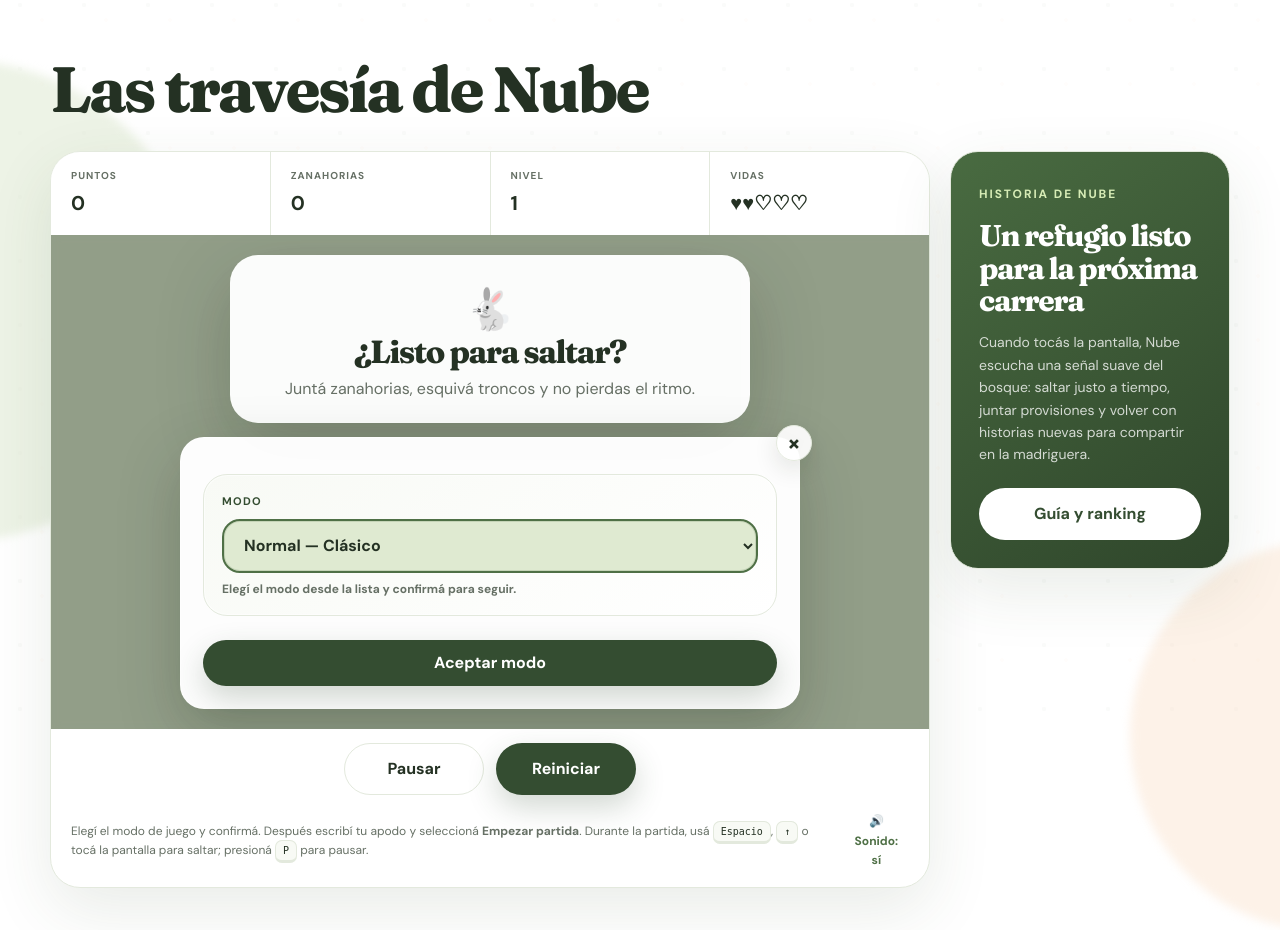
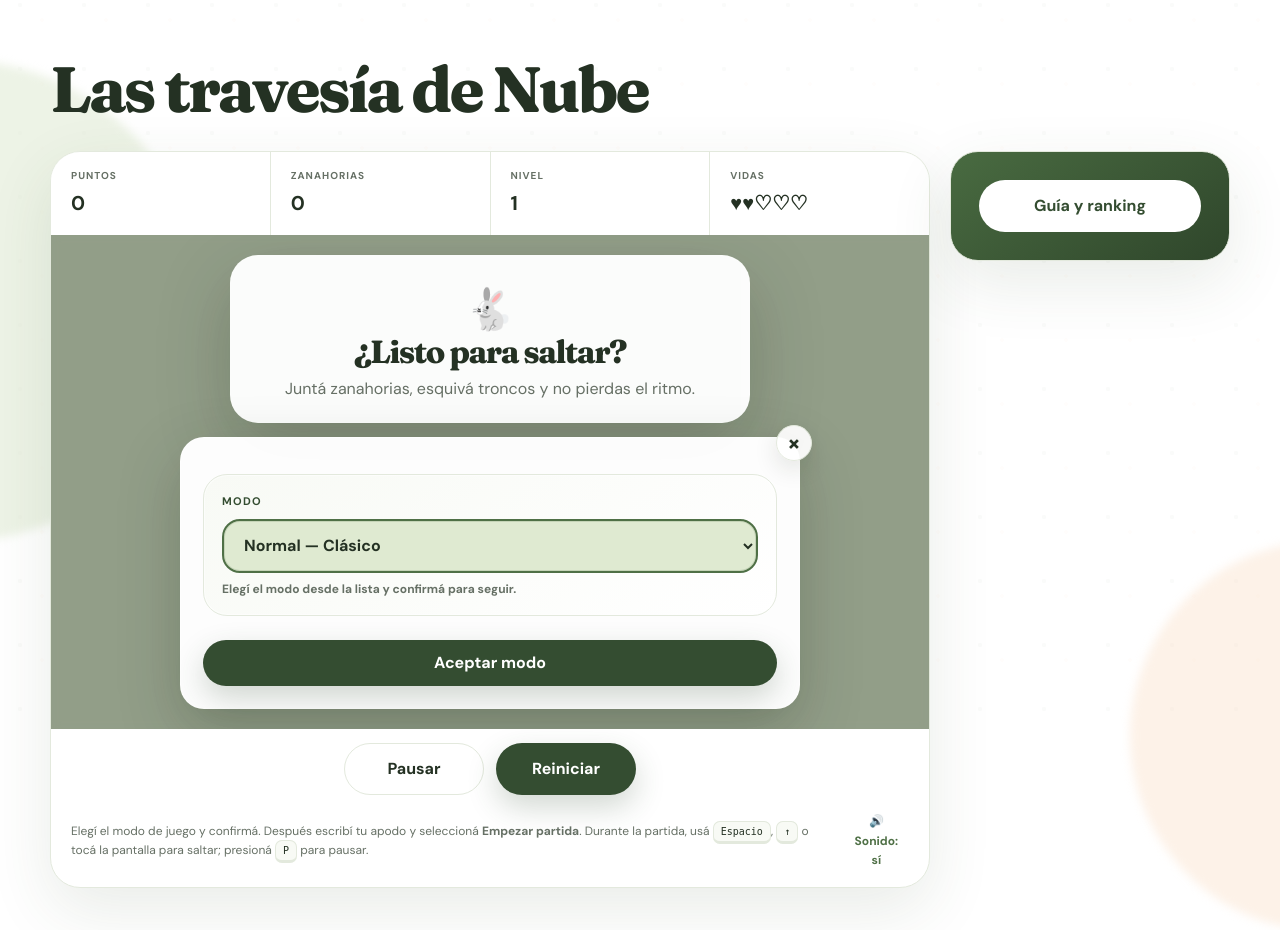
Before and after one commit to lu-developer476/Bunny-Quest, a Django app: page /jugar/ in a window 1280 px wide. Shown: the part 79-1009 px from the top of the page. Run offline with Django 5.2, Linux system fonts and the light colour scheme; data that the repository does not hold is empty.

Commit message:
Remove story text from game sidebar

```diff
--- a/templates/core/game.html
+++ b/templates/core/game.html
@@ -77,9 +77,6 @@
 
     <aside class="game-side">
       <div class="forest-story-panel">
-        <span class="eyebrow">Historia de Nube</span>
-        <h2>Un refugio listo para la próxima carrera</h2>
-        <p>Cuando tocás la pantalla, Nube escucha una señal suave del bosque: saltar justo a tiempo, juntar provisiones y volver con historias nuevas para compartir en la madriguera.</p>
         <button class="button button-primary" type="button" data-open-game-modal>Guía y ranking</button>
       </div>
       {% if daily_missions %}
```
